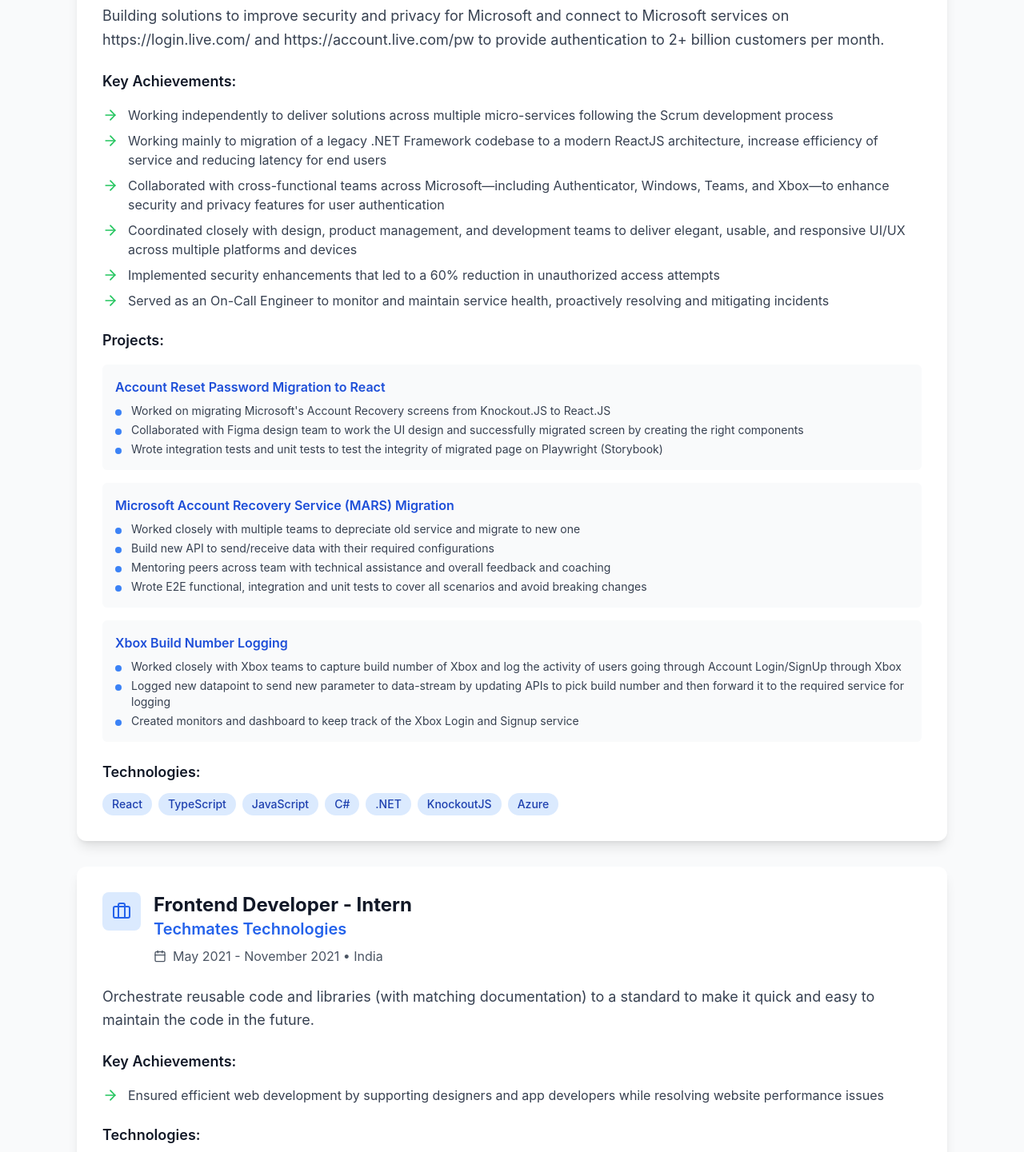
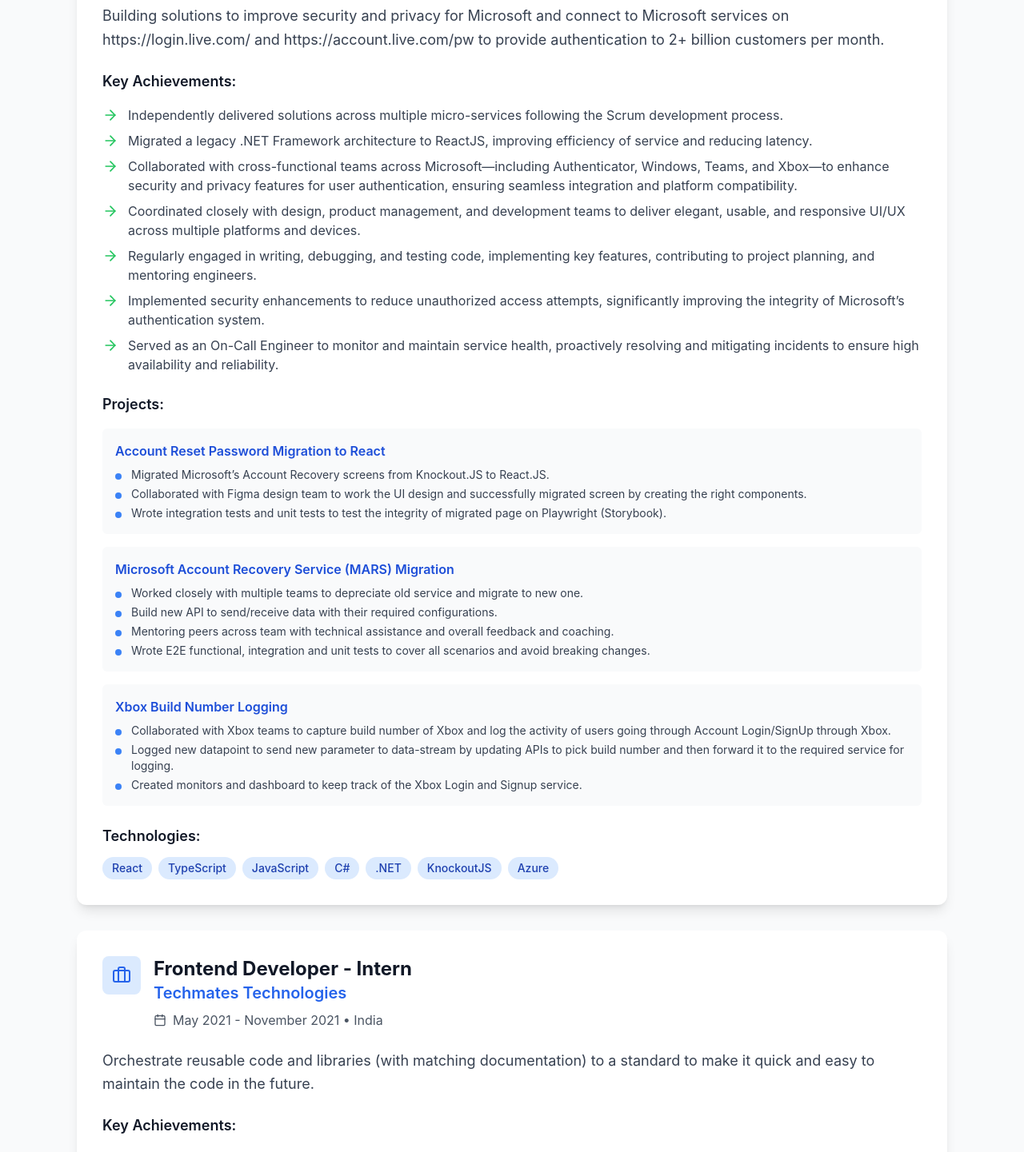
Before and after one commit to dodoshrey/dodoshrey.github.io, a React (Vite) app: page / in a window 1280 px wide. Shown: the part 4120-5561 px from the top of the page at 80% size. Built offline with nearby package versions, Linux system fonts and the light colour scheme.

Commit message:
updating experience

```diff
--- a/src/components/Experience.jsx
+++ b/src/components/Experience.jsx
@@ -10,37 +10,38 @@ const Experience = () => {
       location: "Dublin, Ireland",
       description: "Building solutions to improve security and privacy for Microsoft and connect to Microsoft services on https://login.live.com/ and https://account.live.com/pw to provide authentication to 2+ billion customers per month.",
       achievements: [
-        "Working independently to deliver solutions across multiple micro-services following the Scrum development process",
-        "Working mainly to migration of a legacy .NET Framework codebase to a modern ReactJS architecture, increase efficiency of service and reducing latency for end users",
-        "Collaborated with cross-functional teams across Microsoft—including Authenticator, Windows, Teams, and Xbox—to enhance security and privacy features for user authentication",
-        "Coordinated closely with design, product management, and development teams to deliver elegant, usable, and responsive UI/UX across multiple platforms and devices",
-        "Implemented security enhancements that led to a 60% reduction in unauthorized access attempts",
-        "Served as an On-Call Engineer to monitor and maintain service health, proactively resolving and mitigating incidents"
+        "Independently delivered solutions across multiple micro-services following the Scrum development process.",
+        "Migrated a legacy .NET Framework architecture to ReactJS, improving efficiency of service and reducing latency.",
+        "Collaborated with cross-functional teams across Microsoft—including Authenticator, Windows, Teams, and Xbox—to enhance security and privacy features for user authentication, ensuring seamless integration and platform compatibility.",
+        "Coordinated closely with design, product management, and development teams to deliver elegant, usable, and responsive UI/UX across multiple platforms and devices.",
+        "Regularly engaged in writing, debugging, and testing code, implementing key features, contributing to project planning, and mentoring engineers.",
+        "Implemented security enhancements to reduce unauthorized access attempts, significantly improving the integrity of Microsoft’s authentication system.",
+        "Served as an On-Call Engineer to monitor and maintain service health, proactively resolving and mitigating incidents to ensure high availability and reliability."
       ],
       projects: [
         {
           name: "Account Reset Password Migration to React",
           details: [
-            "Worked on migrating Microsoft's Account Recovery screens from Knockout.JS to React.JS",
-            "Collaborated with Figma design team to work the UI design and successfully migrated screen by creating the right components",
-            "Wrote integration tests and unit tests to test the integrity of migrated page on Playwright (Storybook)"
+            "Migrated Microsoft’s Account Recovery screens from Knockout.JS to React.JS.",
+            "Collaborated with Figma design team to work the UI design and successfully migrated screen by creating the right components.",
+            "Wrote integration tests and unit tests to test the integrity of migrated page on Playwright (Storybook)."
           ]
         },
         {
           name: "Microsoft Account Recovery Service (MARS) Migration",
           details: [
-            "Worked closely with multiple teams to depreciate old service and migrate to new one",
-            "Build new API to send/receive data with their required configurations",
-            "Mentoring peers across team with technical assistance and overall feedback and coaching",
-            "Wrote E2E functional, integration and unit tests to cover all scenarios and avoid breaking changes"
+            "Worked closely with multiple teams to depreciate old service and migrate to new one.",
+            "Build new API to send/receive data with their required configurations.",
+            "Mentoring peers across team with technical assistance and overall feedback and coaching.",
+            "Wrote E2E functional, integration and unit tests to cover all scenarios and avoid breaking changes."
           ]
         },
         {
           name: "Xbox Build Number Logging",
           details: [
-            "Worked closely with Xbox teams to capture build number of Xbox and log the activity of users going through Account Login/SignUp through Xbox",
-            "Logged new datapoint to send new parameter to data-stream by updating APIs to pick build number and then forward it to the required service for logging",
-            "Created monitors and dashboard to keep track of the Xbox Login and Signup service"
+            "Collaborated with Xbox teams to capture build number of Xbox and log the activity of users going through Account Login/SignUp through Xbox.",
+            "Logged new datapoint to send new parameter to data-stream by updating APIs to pick build number and then forward it to the required service for logging.",
+            "Created monitors and dashboard to keep track of the Xbox Login and Signup service."
           ]
         }
       ],
@@ -53,7 +54,7 @@ const Experience = () => {
       location: "India",
       description: "Orchestrate reusable code and libraries (with matching documentation) to a standard to make it quick and easy to maintain the code in the future.",
       achievements: [
-        "Ensured efficient web development by supporting designers and app developers while resolving website performance issues"
+        "Ensured efficient web development by supporting designers and app developers while resolving website performance issues."
       ],
       technologies: ["HTML", "CSS", "JavaScript", "React"]
     },
@@ -64,8 +65,7 @@ const Experience = () => {
       location: "Ireland",
       description: "Worked on interface with the design team, product management and development teams to create elegant, usable, responsive and interactive interfaces across multiple devices.",
       achievements: [
-        "Developed an in-depth understanding of the entire web development process using HTML, CSS and Javascript",
-        "Converting UI/UX designs into prototypes, creating excellent interactions from designs as well as developing features to enhance user experience"
+        "Developed an in-depth understanding of the entire web development process using HTML, CSS and Javascript. Converting UI/UX designs into prototypes, creating excellent interactions from designs as well as developing features to enhance user experience"
       ],
       technologies: ["HTML", "CSS", "JavaScript", "UI/UX Design"]
     }
```
